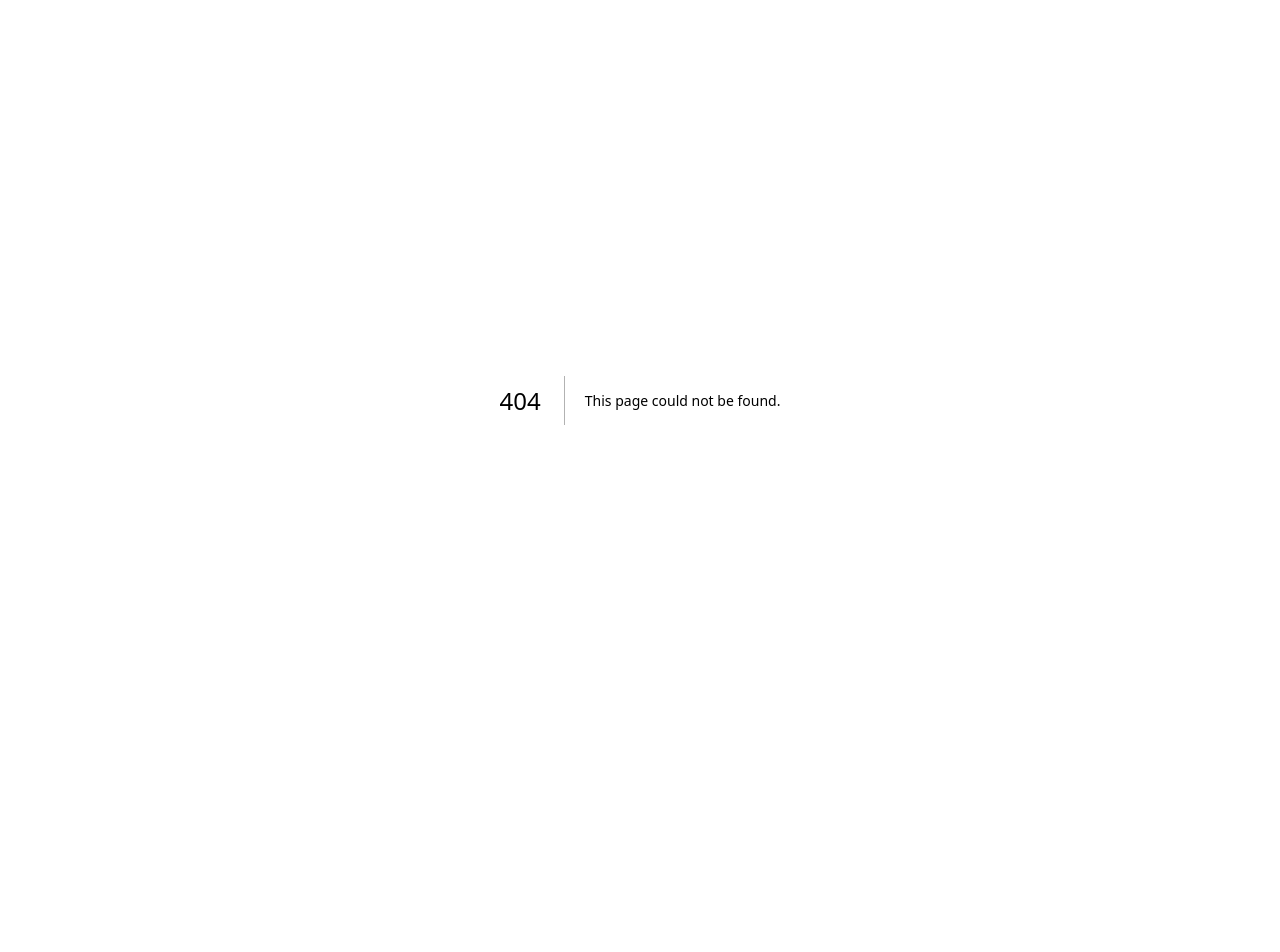
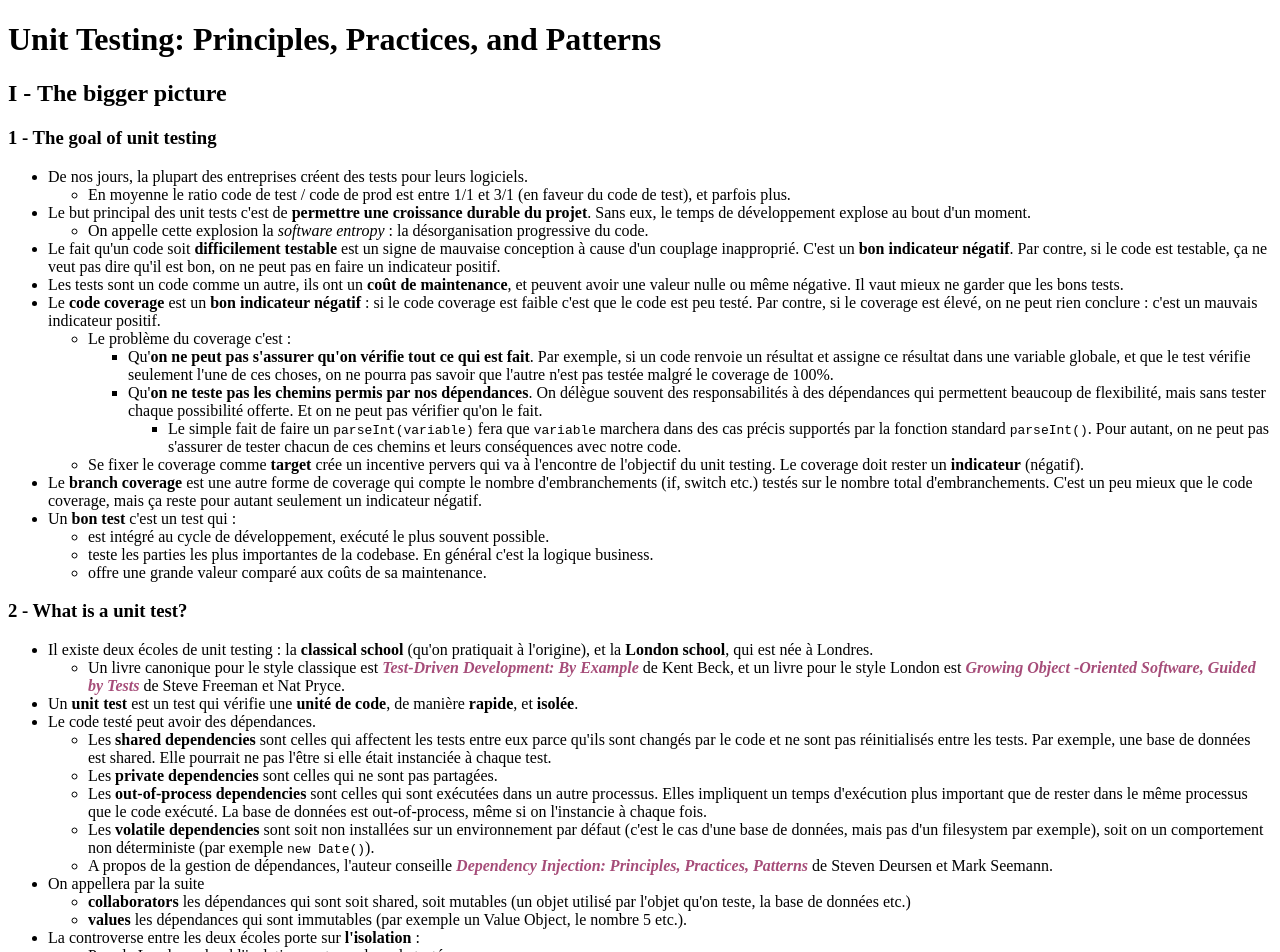
Before and after one commit to mkrtchian/reading-notes, a Next.js app: page /books/unit-testing in a window 1280 px wide. Before the commit this address had no page. Shown: the top 952 px of the page. Before the commit the page ends 800 px from the top, so only its background shows below. Built offline with nearby package versions, Linux system fonts and the light colour scheme.

Commit message:
content(unit testing): add markers

```diff
--- a/pages/books/unit-testing.md
+++ b/pages/books/unit-testing.mdx
@@ -1,3 +1,5 @@
+import { Book } from "../../components/markers/Book";
+
 # Unit Testing: Principles, Practices, and Patterns
 
 ## I - The bigger picture
@@ -25,14 +27,14 @@
 ### 2 - What is a unit test?
 
 - Il existe deux écoles de unit testing : la **classical school** (qu'on pratiquait à l'origine), et la **London school**, qui est née à Londres.
-  - Un livre canonique pour le style classique est **_Test-Driven Development: By Example_** de Kent Beck, et un livre pour le style London est **_Growing Object -Oriented Software, Guided by Tests_** de Steve Freeman et Nat Pryce.
+  - Un livre canonique pour le style classique est <Book>Test-Driven Development: By Example</Book> de Kent Beck, et un livre pour le style London est <Book>Growing Object -Oriented Software, Guided by Tests</Book> de Steve Freeman et Nat Pryce.
 - Un **unit test** est un test qui vérifie une **unité de code**, de manière **rapide**, et **isolée**.
 - Le code testé peut avoir des dépendances.
   - Les **shared dependencies** sont celles qui affectent les tests entre eux parce qu'ils sont changés par le code et ne sont pas réinitialisés entre les tests. Par exemple, une base de données est shared. Elle pourrait ne pas l'être si elle était instanciée à chaque test.
   - Les **private dependencies** sont celles qui ne sont pas partagées.
   - Les **out-of-process dependencies** sont celles qui sont exécutées dans un autre processus. Elles impliquent un temps d'exécution plus important que de rester dans le même processus que le code exécuté. La base de données est out-of-process, même si on l'instancie à chaque fois.
   - Les **volatile dependencies** sont soit non installées sur un environnement par défaut (c'est le cas d'une base de données, mais pas d'un filesystem par exemple), soit on un comportement non déterministe (par exemple `new Date()`).
-  - A propos de la gestion de dépendances, l'auteur conseille **_Dependency Injection: Principles, Practices, Patterns_** de Steven Deursen et Mark Seemann.
+  - A propos de la gestion de dépendances, l'auteur conseille <Book>Dependency Injection: Principles, Practices, Patterns</Book> de Steven Deursen et Mark Seemann.
 - On appellera par la suite
   - **collaborators** les dépendances qui sont soit shared, soit mutables (un objet utilisé par l'objet qu'on teste, la base de données etc.)
   - **values** les dépendances qui sont immutables (par exemple un Value Object, le nombre 5 etc.).
@@ -871,7 +873,7 @@
 
   - Selon l'auteur, **les logs doivent être testé** uniquement s'ils sont destinés à être **observés par des personnes autres que les développeurs** eux-mêmes.
     - Par exemple des personnes du business qui en ont besoin pour des insights.
-    - Steve Freeman et Nat Pryce distinguent deux types de logs dans **Growing Object-Oriented Software, Guided by Tests** : le **support logging** qui est destiné au personnel de support et sysadmins, et le **diagnostic logging** qui est destiné aux développeurs eux-mêmes pour du débug.
+    - Steve Freeman et Nat Pryce distinguent deux types de logs dans <Book>Growing Object-Oriented Software, Guided by Tests</Book> : le **support logging** qui est destiné au personnel de support et sysadmins, et le **diagnostic logging** qui est destiné aux développeurs eux-mêmes pour du débug.
   - Il faut bien distinguer le diagnostic logging et le support logging, en n'y appliquant pas la même technique de code.
 
     - Le support logging étant plus important, on pourra utiliser une classe à part inspirée du **structured logging** : une manière de logger qui sépare les paramètres et le texte principal, de manière à pouvoir reformater ces logs comme on veut.
```
